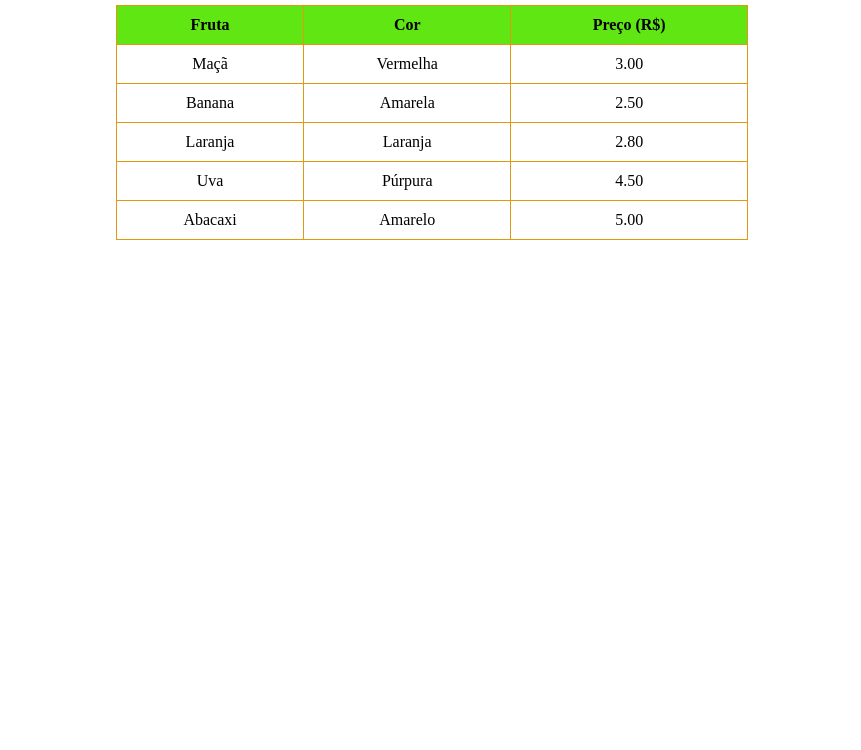
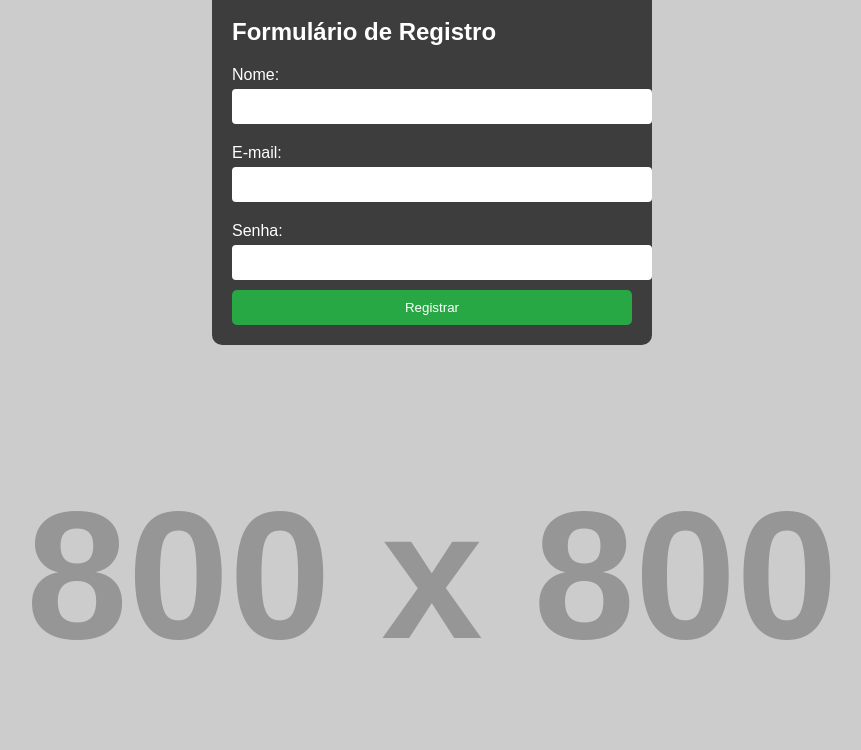
Before and after one commit to Backtolifemen/tabelahtml, a plain HTML site: page index.html in a window 1280 px wide. Shown: the part 50-800 px from the top of the page, without its empty margins (208-1069 px from the left). Drawn offline with Linux system fonts and the light colour scheme; placeholder pictures from the web are drawn by us.

Commit message:
formulario

```diff
--- a/index.html
+++ b/index.html
@@ -1,65 +1,66 @@
-<!<!DOCTYPE html>
+<!DOCTYPE html>
 <html lang="pt-BR">
 <head>
     <meta charset="UTF-8">
     <meta name="viewport" content="width=device-width, initial-scale=1.0">
-    <title>Tabela de Frutas</title>
+    <title>Formulário com Imagem</title>
     <style>
-        table {
-            width: 50%;
-            border-collapse: collapse;
-            margin: 20px auto;
+        body {
+            font-family: Arial, sans-serif;
+            background-image: url('https://via.placeholder.com/800'); /* Substitua pelo URL da sua imagem */
+            background-size: cover;
+            padding: 20px;
+            color: white;
         }
-        th, td {
-            border: 1px solid #e2980f;
+        .form-container {
+            background-color: rgba(0, 0, 0, 0.7);
+            padding: 20px;
+            border-radius: 10px;
+            max-width: 400px;
+            margin: auto;
+        }
+        label {
+            display: block;
+            margin: 10px 0 5px;
+        }
+        input {
+            width: 100%;
             padding: 10px;
-            text-align: center;
+            margin-bottom: 10px;
+            border: none;
+            border-radius: 4px;
         }
-        th {
-            background-color: #60e613;
+        button {
+            padding: 10px 15px;
+            background-color: #28a745;
+            color: white;
+            border: none;
+            border-radius: 5px;
+            cursor: pointer;
+            width: 100%;
+        }
+        button:hover {
+            background-color: #218838;
         }
     </style>
 </head>
 <body>
 
-<h2 style="text-align: center;">Tabela de Frutas</h2>
+    <div class="form-container">
+        <h2>Formulário de Registro</h2>
+        <form action="#" method="post">
+            <label for="nome">Nome:</label>
+            <input type="text" id="nome" name="nome" required>
 
-<table>
-    <thead>
-        <tr>
-            <th>Fruta</th>
-            <th>Cor</th>
-            <th>Preço (R$)</th>
-        </tr>
-    </thead>
-    <tbody>
-        <tr>
-            <td>Maçã</td>
-            <td>Vermelha</td>
-            <td>3.00</td>
-        </tr>
-        <tr>
-            <td>Banana</td>
-            <td>Amarela</td>
-            <td>2.50</td>
-        </tr>
-        <tr>
-            <td>Laranja</td>
-            <td>Laranja</td>
-            <td>2.80</td>
-        </tr>
-        <tr>
-            <td>Uva</td>
-            <td>Púrpura</td>
-            <td>4.50</td>
-        </tr>
-        <tr>
-            <td>Abacaxi</td>
-            <td>Amarelo</td>
-            <td>5.00</td>
-        </tr>
-    </tbody>
-</table>
+            <label for="email">E-mail:</label>
+            <input type="email" id="email" name="email" required>
+
+            <label for="senha">Senha:</label>
+            <input type="password" id="senha" name="senha" required>
+
+            <button type="submit">Registrar</button>
+        </form>
+    </div>
 
 </body>
 </html>
```
